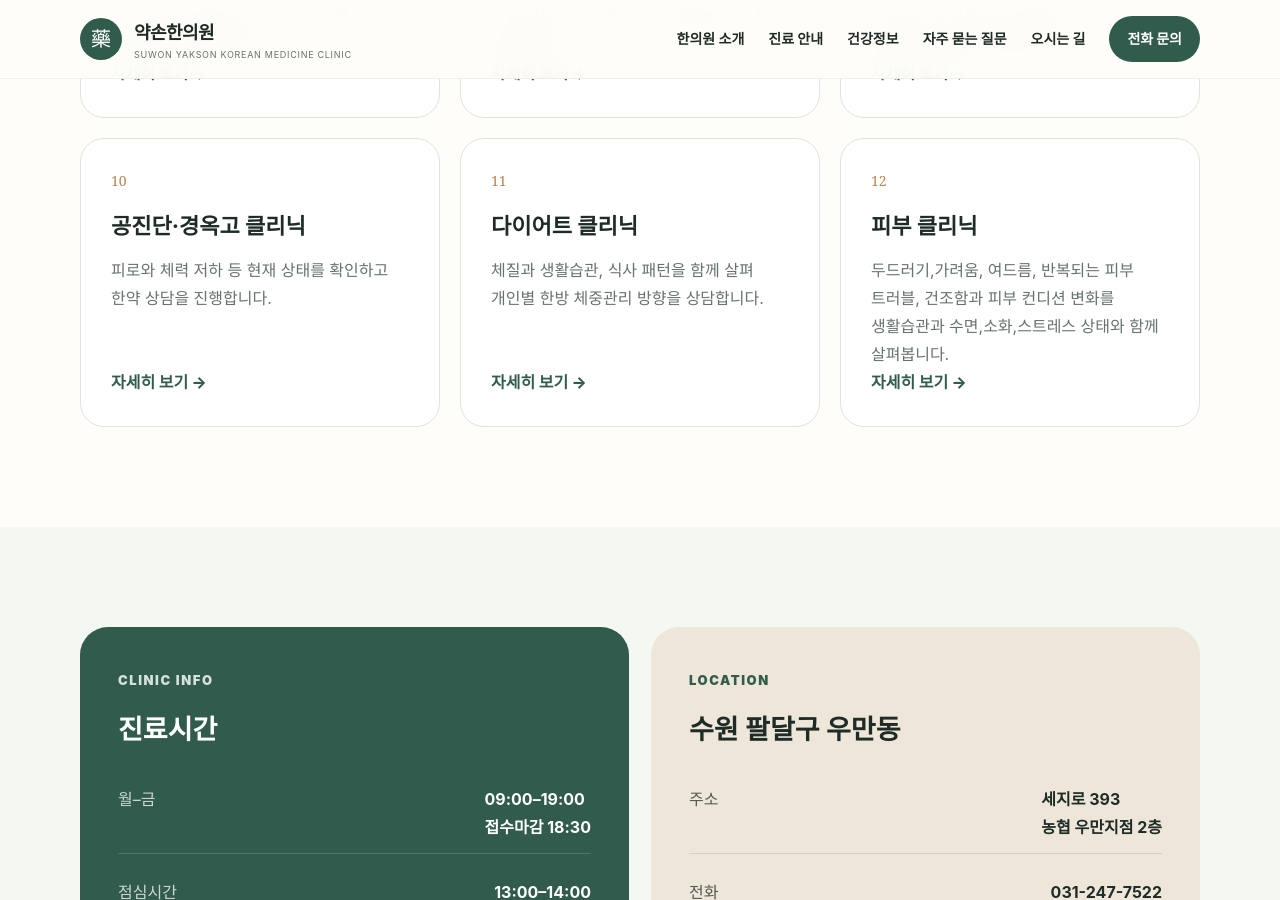
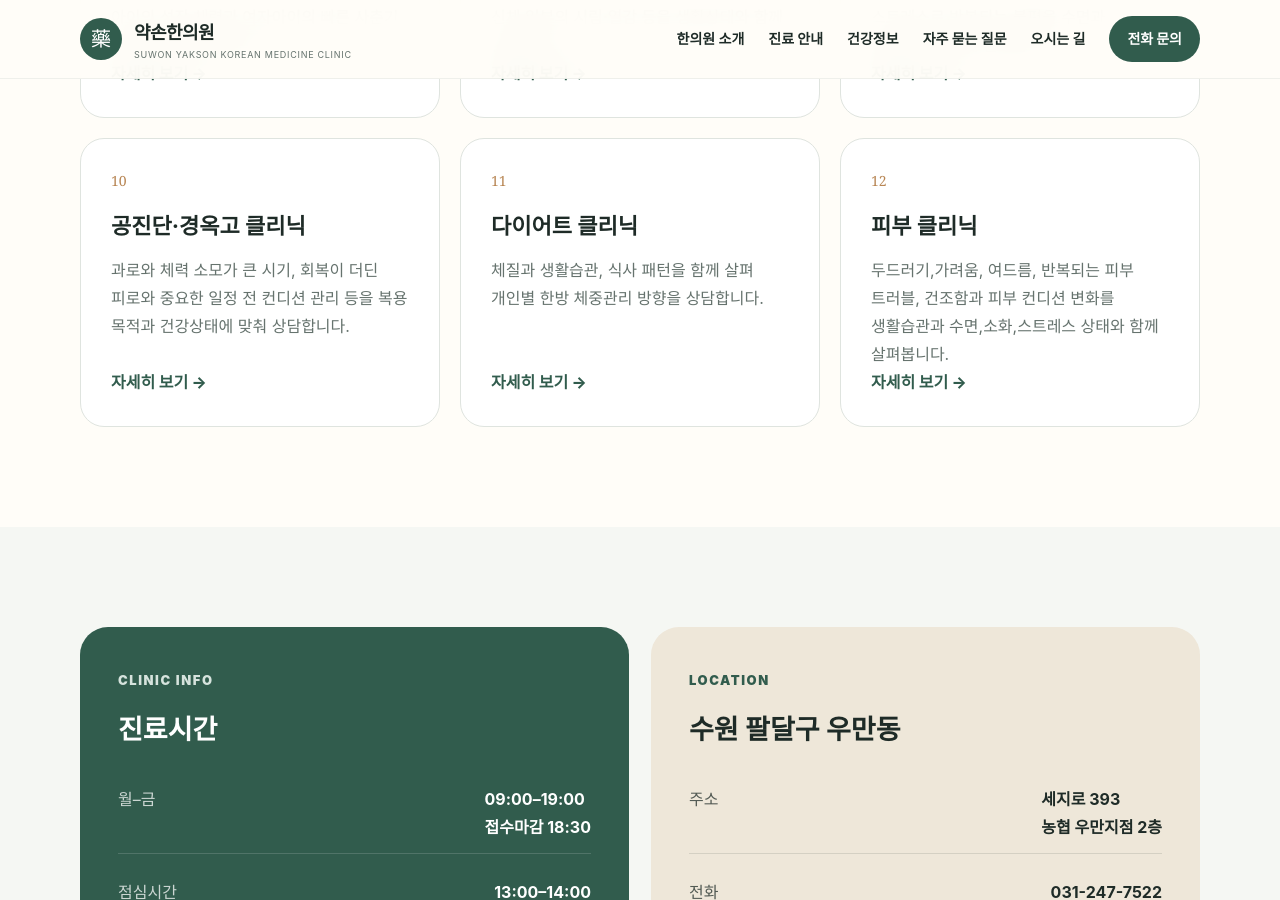
Before and after one commit to yaksonclinic/yakson-suwon-site, a Jekyll site: the page built from index.md, in a window 1280 px wide and 900 px high, scrolled down 1753 px. Built offline with Jekyll 4.4.1, drawn with Linux system fonts in a browser that asks for light colours.

Commit message:
Update index.md

```diff
--- a/index.md
+++ b/index.md
@@ -139,11 +139,11 @@ description: "수원 팔달구 우만동 약손한의원의 진료시간, 위치
 </article>
 
       <article class="card">
-        <span class="num">10</span>
-        <h3>공진단·경옥고 클리닉</h3>
-        <p>피로와 체력 저하 등 현재 상태를 확인하고 한약 상담을 진행합니다.</p>
-        <a class="card-link" href="{{ '/treatment/' | relative_url }}">자세히 보기 →</a>
-      </article>
+  <span class="num">10</span>
+  <h3>공진단·경옥고 클리닉</h3>
+  <p>과로와 체력 소모가 큰 시기, 회복이 더딘 피로와 중요한 일정 전 컨디션 관리 등을 복용 목적과 건강상태에 맞춰 상담합니다.</p>
+  <a class="card-link" href="{{ '/clinic/gongjindan-gyeongokgo/' | relative_url }}">자세히 보기 →</a>
+</article>
 
       <article class="card">
         <span class="num">11</span>
```
